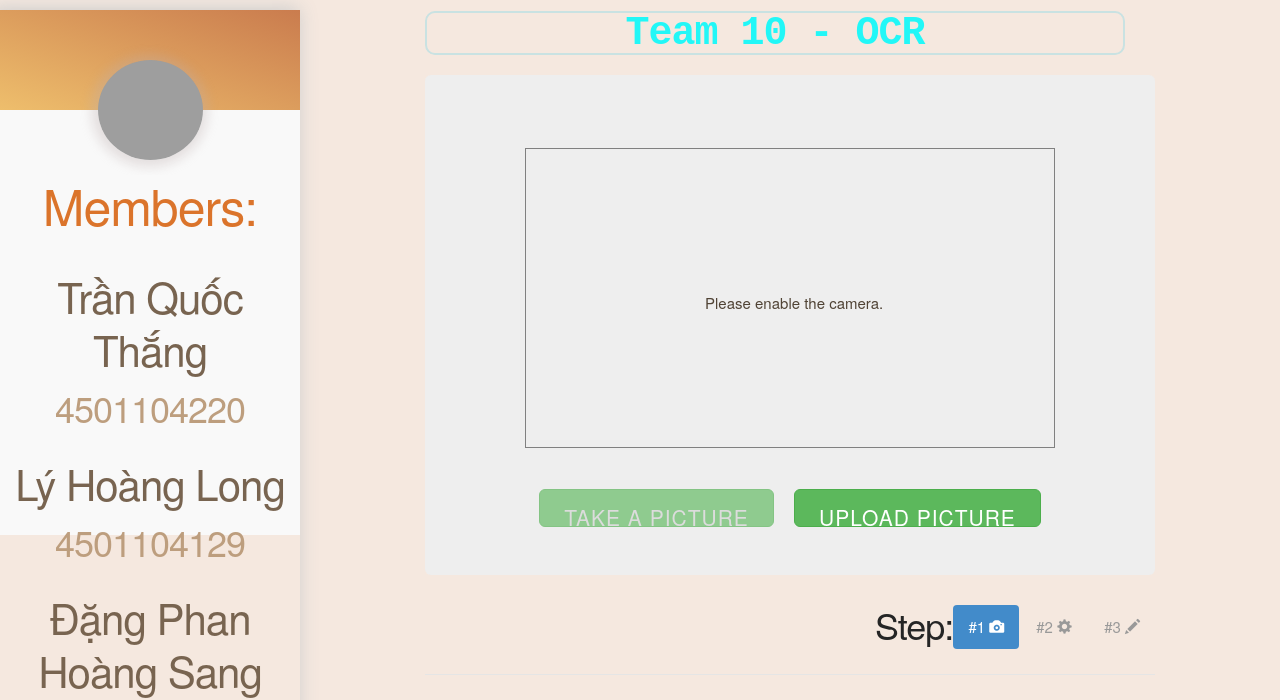
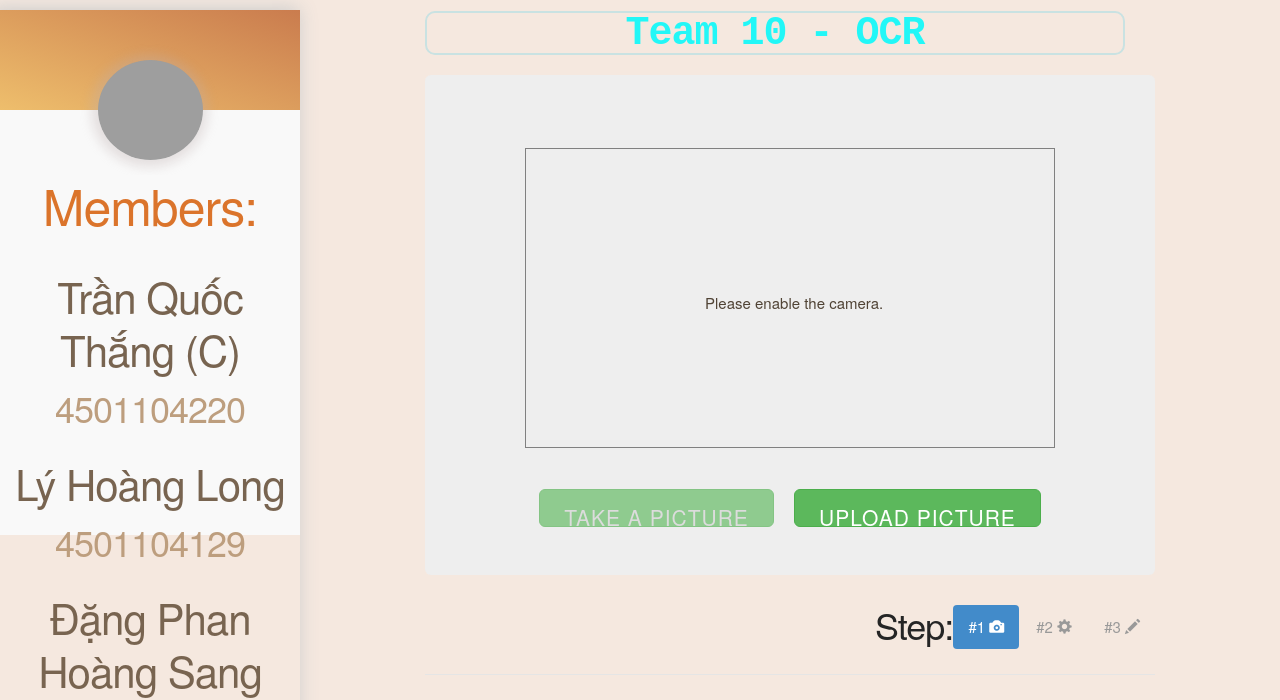
Before and after one commit to 4501104220/team10-ocr.gq, a plain HTML site: page index.html in a window 1280 px wide. Shown: the top 700 px of the page. Drawn offline with nearby package versions, Linux system fonts and the light colour scheme; grey boxes are pictures that could not be loaded.

Commit message:
update index.html

```diff
--- a/index.html
+++ b/index.html
@@ -47,7 +47,7 @@
 
     <div class="content">
         <h1 class="name">Members:</h1>
-        <h2 class="name">Trần Quốc Thắng</h2>
+        <h2 class="name">Trần Quốc Thắng (C)</h2>
         <h3 class="email">
             <a href="mailto:4501104220@student.hcmue.edu.vn">4501104220</a>
         </h3>
```
